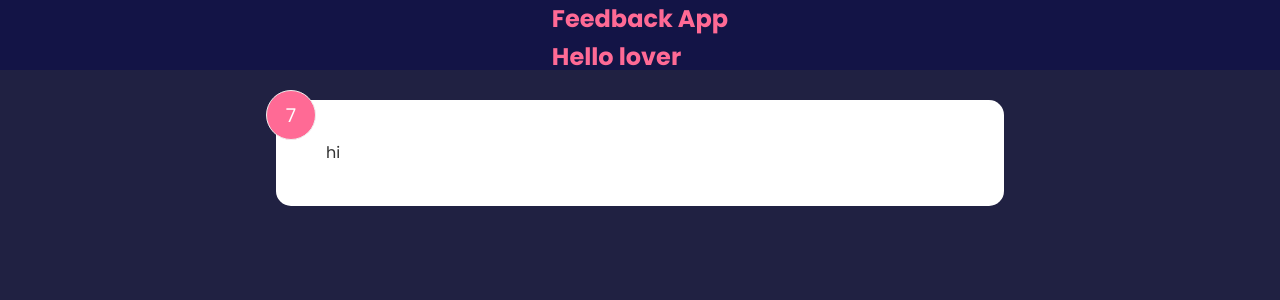
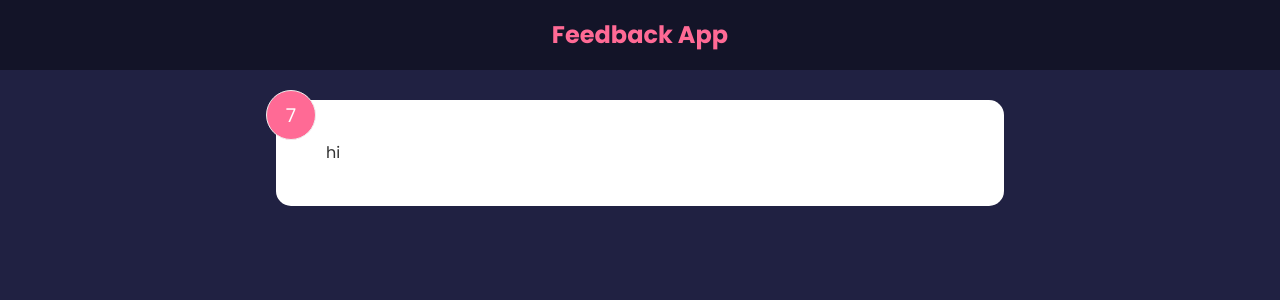
Before and after one commit to El1650/Feedback-UI, a React (Create React App) app: page / in a window 1280 px wide. Shown: the top 300 px of the page. Built offline with nearby package versions, Linux system fonts and the light colour scheme.

Commit message:
Change made

```diff
--- a/src/components/Header.jsx
+++ b/src/components/Header.jsx
@@ -9,7 +9,6 @@ function Header({ text, bgColor, textColor }) {
   return (
     <header style={headerStyles}>
       <div className="container">
-        <h2>Feedback App</h2>
         <h2>{text}</h2>
       </div>
     </header>
@@ -17,8 +16,8 @@ function Header({ text, bgColor, textColor }) {
 }
 
 Header.defaultProps = {
-  text: "Hello lover",
-  bgColor: "rgba(0,0,76,0.4)",
+  text: "Feedback App",
+  bgColor: "rgba(0,0,0,0.4)",
   textColor: "#ff6a95",
 };
 
```
